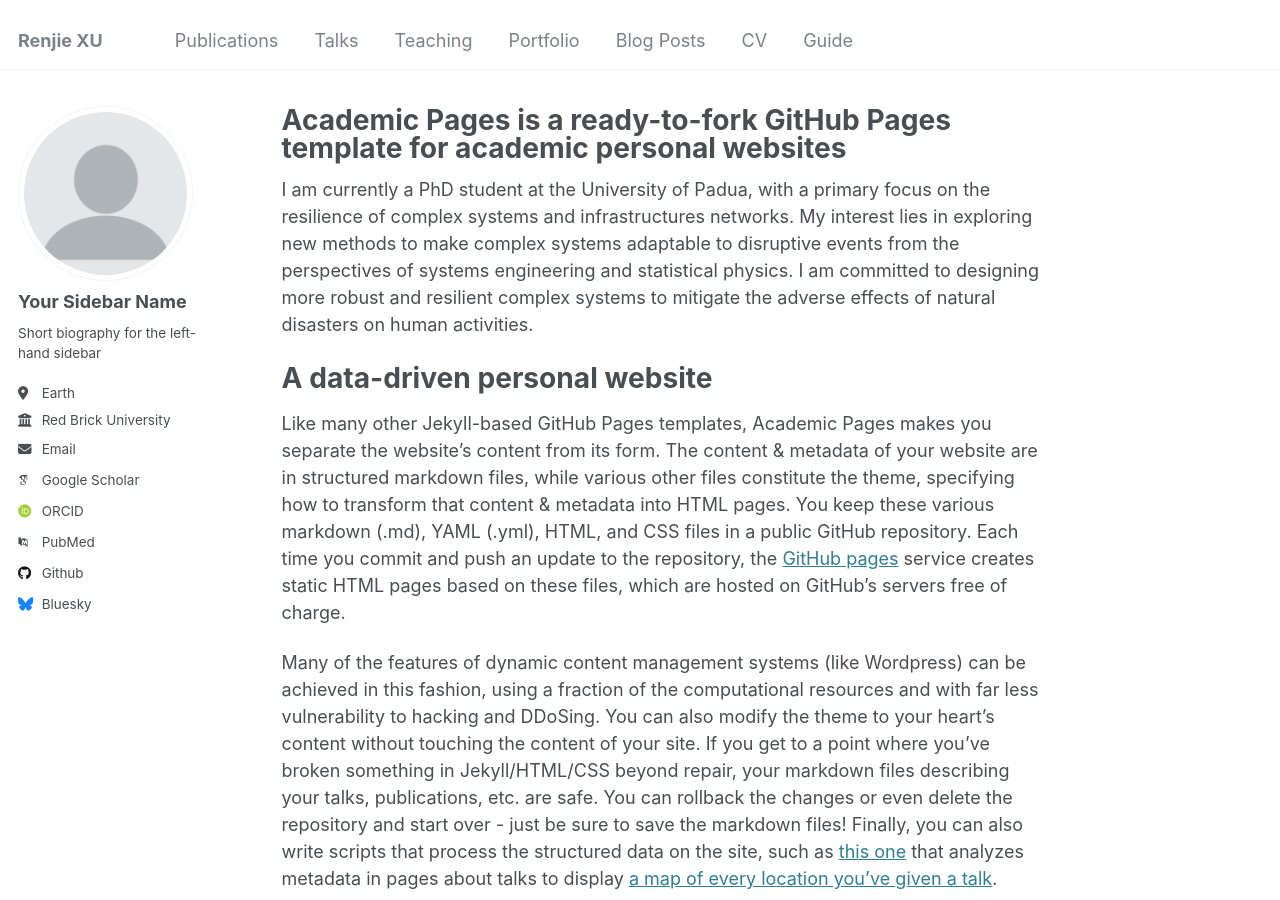
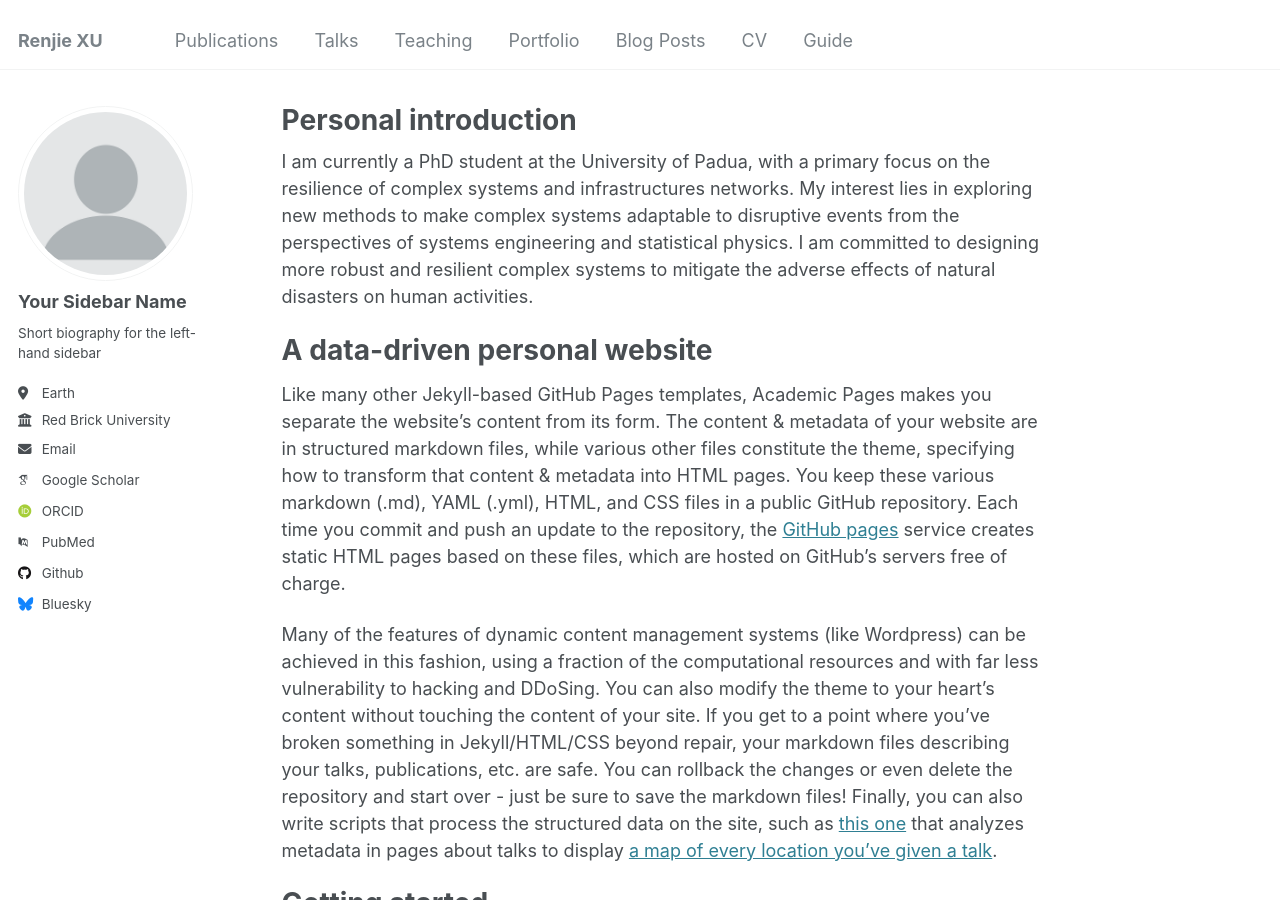
Before and after one commit to Renjie-98/RenjieXU, a Jekyll site: the page built from _pages/about.md, in a window 1280 px wide and 900 px high. Built offline with Jekyll 4.4.1, drawn with Linux system fonts in a browser that asks for light colours; some web fonts are replaced.

Commit message:
Update about.md

```diff
--- a/_pages/about.md
+++ b/_pages/about.md
@@ -1,6 +1,6 @@
 ---
 permalink: /
-title: "Academic Pages is a ready-to-fork GitHub Pages template for academic personal websites"
+title: "Personal introduction"
 author_profile: true
 redirect_from:
   - /about/
```
